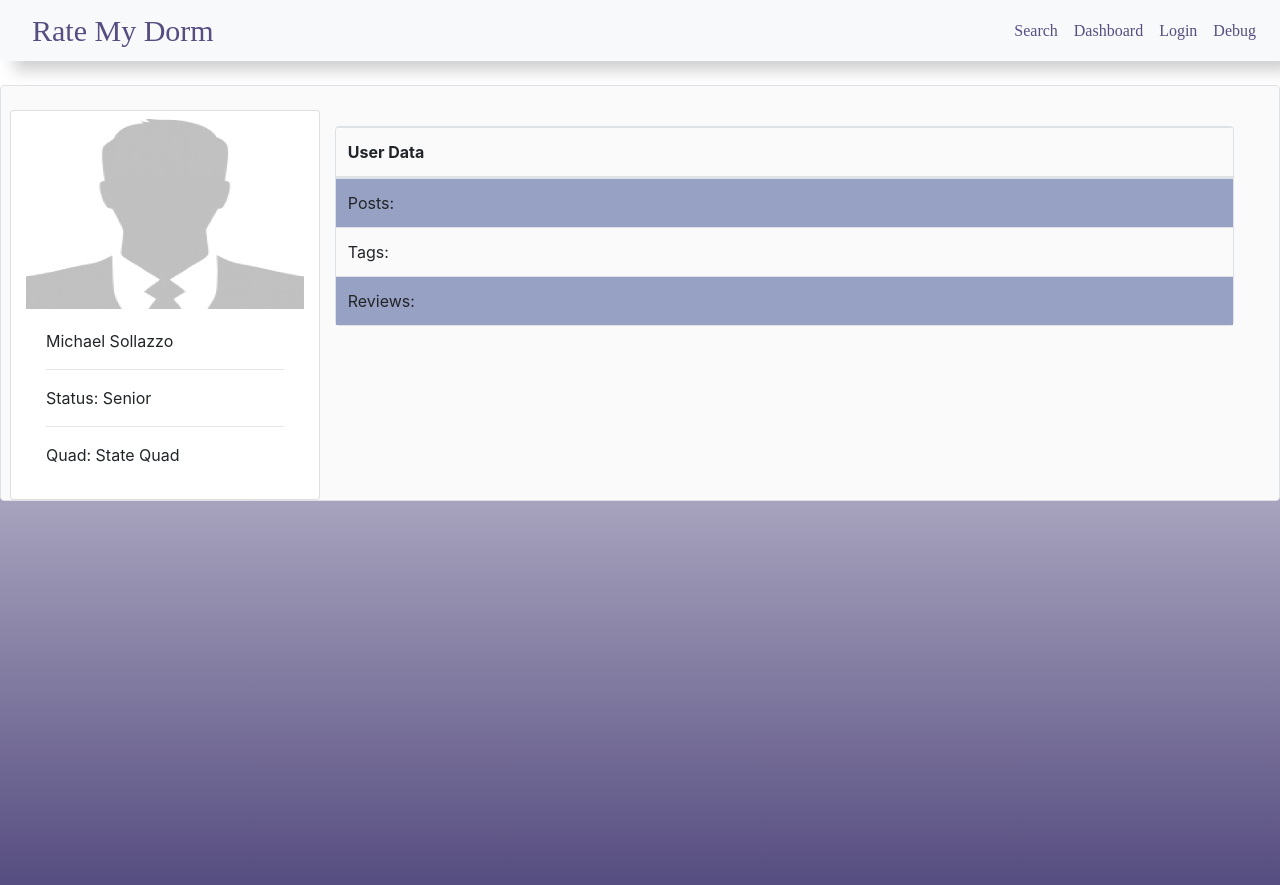
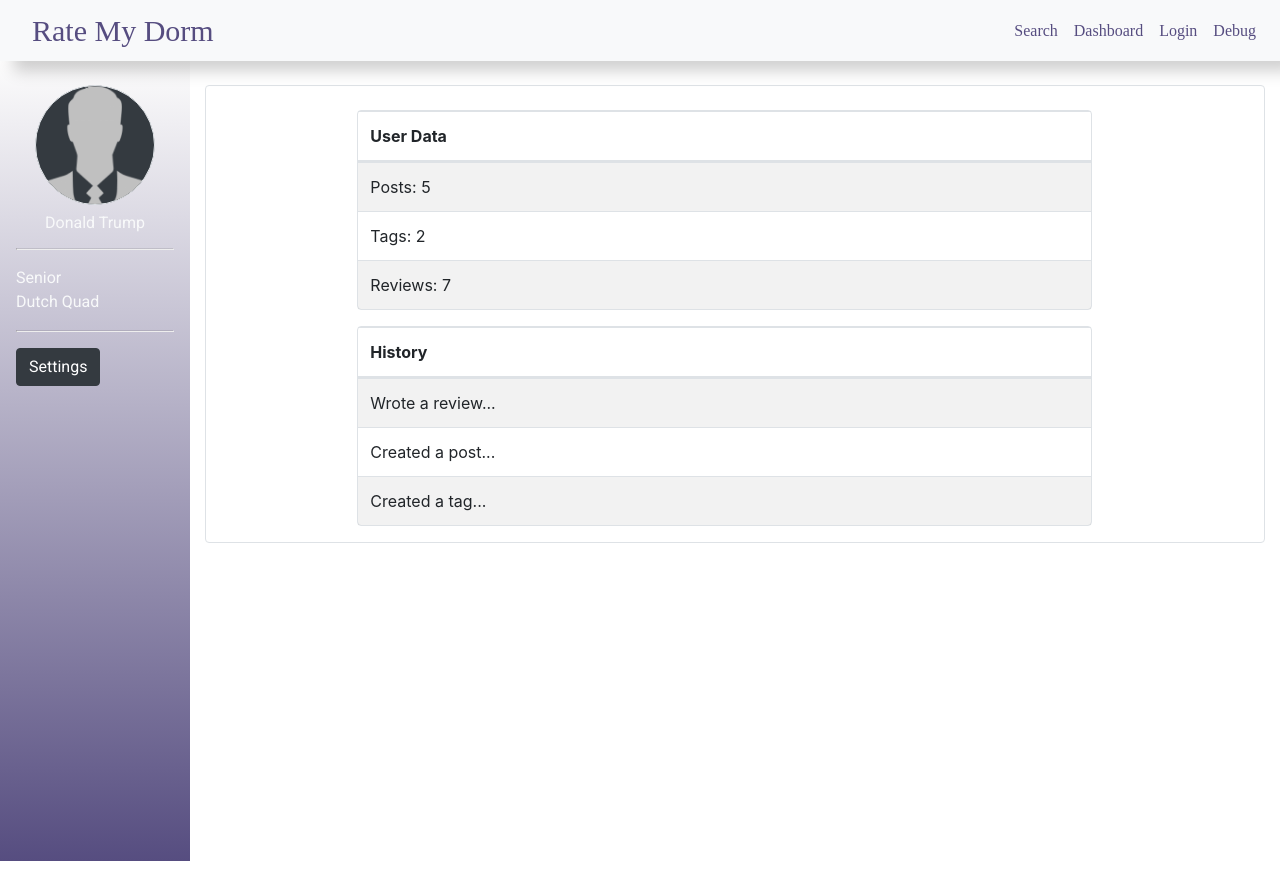
Before and after one commit to IJumpAround/418, a React (Create React App) app in the folder reactClient/: page /dashboard in a window 1280 px wide. After the commit the page ends 861 px from the top, so only its background shows below. Built offline with nearby package versions, Linux system fonts and the light colour scheme; a web font is replaced by a local one.

Commit message:
add sidebar to dash

```diff
--- a/reactClient/src/App.js
+++ b/reactClient/src/App.js
@@ -6,7 +6,7 @@
 import RegistrationPage from "./Components/registration/registrationPage";
 import SearchPage from './Components/searchComponents/SearchPage';
 import Navbar from './Components/navComponents/navigation/Navbar';
-import DashBoard from './Components/dashboard/sidebar';
+import DashBoardWrapper from './Components/dashboard/dashboardWrapper';
 
 import testServerConnection  from './utils/endpointTest';
 
@@ -38,7 +38,7 @@
 				<Route path='/register' component={RegistrationPage}/>
 				<Route path="/search" component={SearchPage} />
 				<Route path='/debug' component={DebugPage}/>
-				<Route path='/dashboard' component={DashBoard}/>
+				<Route path='/dashboard' component={DashBoardWrapper}/>
 			</Switch>
 		</Router>
 	  )
--- /dev/null
+++ b/reactClient/src/Components/dashboard/dashboardWrapper.css
@@ -0,0 +1,12 @@
+@media screen and (min-width: 1335px) {
+  .custom-container {
+
+    margin-left: 200px;
+    margin-right: 200px;
+
+    }
+}
+
+.wrapper {
+  display: flex;
+}
--- /dev/null
+++ b/reactClient/src/Components/dashboard/dashboardWrapper.js
@@ -0,0 +1,29 @@
+import React, { Component } from 'react'
+import SideBar from './sidebar';
+import UserDataSection from './userDataSection';
+import HistorySection from './historySection';
+import './dashboardWrapper.css'
+
+ class dashboardWrapper extends Component {
+
+  render() {
+
+    return (
+    <div className="wrapper">
+        <SideBar />
+      <div className="container-fluid">
+       <div className="custom-container mt-4 border rounded">
+        <div className="row container-fluid pt-4 pl-4 justify-content-center">
+          <div className="col-sm-9">
+            <UserDataSection />
+            <HistorySection />
+          </div>
+        </div>
+      </div>
+      </div>
+    </div>
+    )
+  }
+}
+
+export default dashboardWrapper;
--- /dev/null
+++ b/reactClient/src/Components/dashboard/historySection.js
@@ -0,0 +1,31 @@
+import React, { Component } from 'react'
+import './historySection.css';
+
+ class historySection extends Component {
+
+  render() {
+
+    return (
+      <div className="table table-striped border rounded">
+      <thead className="custom-thead">
+        <tr>
+          <th>History</th>
+        </tr>
+      </thead>
+      <tbody>
+            <tr>
+              <td style={{width: "10%"}}> Wrote a review...</td>
+            </tr>
+            <tr>
+              <td>Created a post...</td>
+            </tr>
+            <tr>
+              <td> Created a tag...</td>
+            </tr>
+      </tbody>
+    </div>
+    )
+  }
+}
+
+export default historySection;
--- a/reactClient/src/Components/dashboard/sidebar.css
+++ b/reactClient/src/Components/dashboard/sidebar.css
@@ -1,14 +1,17 @@
-.card {
-  width: 300px;
+@import url('https://fonts.googleapis.com/css?family=Roboto&display=swap');
+
+.sidebar {
+  width: 14rem;
+  height: 100vh;
+  background-image: linear-gradient(to bottom, rgba(228, 225, 225,.1), rgb(86, 77, 128,1));
+  font-family: 'Roboto', sans-serif;
 }
-.custom{
-  height:100vh
+
+hr {
+  display: block;
+  margin-left: auto;
+  margin-right: auto;
+  border-style: inset;
+  border-width: 1px;
+  color: black;
 }
-@media screen and (min-width: 1335px) {
-  .custom-container {
-
-    margin-left: 200px;
-    margin-right: 200px;
-
-    }
-}
--- a/reactClient/src/Components/dashboard/sidebar.js
+++ b/reactClient/src/Components/dashboard/sidebar.js
@@ -1,57 +1,32 @@
-import React, { Component } from 'react';
+import React, { Component } from 'react'
 import ProfileImgPlaceholder from '../../img/placeholder-profile-male-500x500.png';
-import '../dashboard/sidebar.css';
+import './sidebar.css';
+
  class sidebar extends Component {
 
   render() {
-
     return (
 
+      <div className="sidebar d-flex flex-column">
+        <div className="mt-4">
+          <div className="text-center">
+            <img src={ProfileImgPlaceholder} className=" bg-dark rounded-circle border border-3 " alt="profile image" height="" width="120px" />
+          </div>
 
-   <div className="custom" style={{backgroundImage: "linear-gradient(to bottom, rgba(200,0,0,0), rgba(86,77,128,1))"}}>
-     <div className="custom-container mt-4 border rounded" style={{backgroundColor: "#fafafa"}}>
+            <div className="text-light text-left px-3 py-2">
+                <h6 className="text-center">Donald Trump</h6>
+                <hr />
+                <p className="mb-0">Senior</p>
+                <p className="mb-0">Dutch Quad</p>
+                <hr />
+                <button className="btn btn-dark">Settings</button>
+            </div>
 
-     <div className="row container-fluid pt-4 pl-4 justify-content-center" >
-      <div className="col-sm-3 card pt-2 ">
-        <img className="card-img-top" src={ProfileImgPlaceholder} height="190"  alt="Profile Image" />
-        <div className="card-body">
-         <div className="card-title">Michael Sollazzo</div>
-         <hr />
-         <div className="card-title">Status: Senior</div>
-         <hr />
-         <div className="card-title">Quad: State Quad</div>
         </div>
       </div>
-      {/*************************************/}
-
-      <div className="h-100 col-sm-9 mt-3">
-        <div className="table table-striped border rounded">
-          <thead>
-            <tr>
-              <th>User Data</th>
-            </tr>
-          </thead>
-          <tbody>
-                <tr>
-                  <td style={{width: "10%", background: "#97A1C3"}}>Posts:</td>
-                </tr>
-                <tr>
-                  <td>Tags:</td>
-                </tr>
-                <tr>
-                  <td style={{background: "#97A1C3"}}>Reviews:</td>
-                </tr>
-          </tbody>
-        </div>
-      </div>
-     </div>
-     </div>
-   </div>
-
-
-
     )
   }
 }
 
+
 export default sidebar;
--- /dev/null
+++ b/reactClient/src/Components/dashboard/userDataSection.js
@@ -0,0 +1,31 @@
+import React, { Component } from 'react'
+import './userDataSection.css';
+
+ class userDataSection extends Component {
+
+  render() {
+
+    return (
+      <div className="table table-striped border rounded">
+          <thead className="custom-thead">
+            <tr>
+              <th>User Data</th>
+            </tr>
+          </thead>
+          <tbody>
+                <tr>
+                  <td style={{width: "10%"}}>Posts: 5</td>
+                </tr>
+                <tr>
+                  <td>Tags: 2</td>
+                </tr>
+                <tr>
+                  <td>Reviews: 7</td>
+                </tr>
+          </tbody>
+        </div>
+    )
+  }
+}
+
+export default userDataSection;
```
Also changed, not shown: reactClient/src/Components/dashboard/historySection.css (added), reactClient/src/Components/dashboard/userDataSection.css (added).
